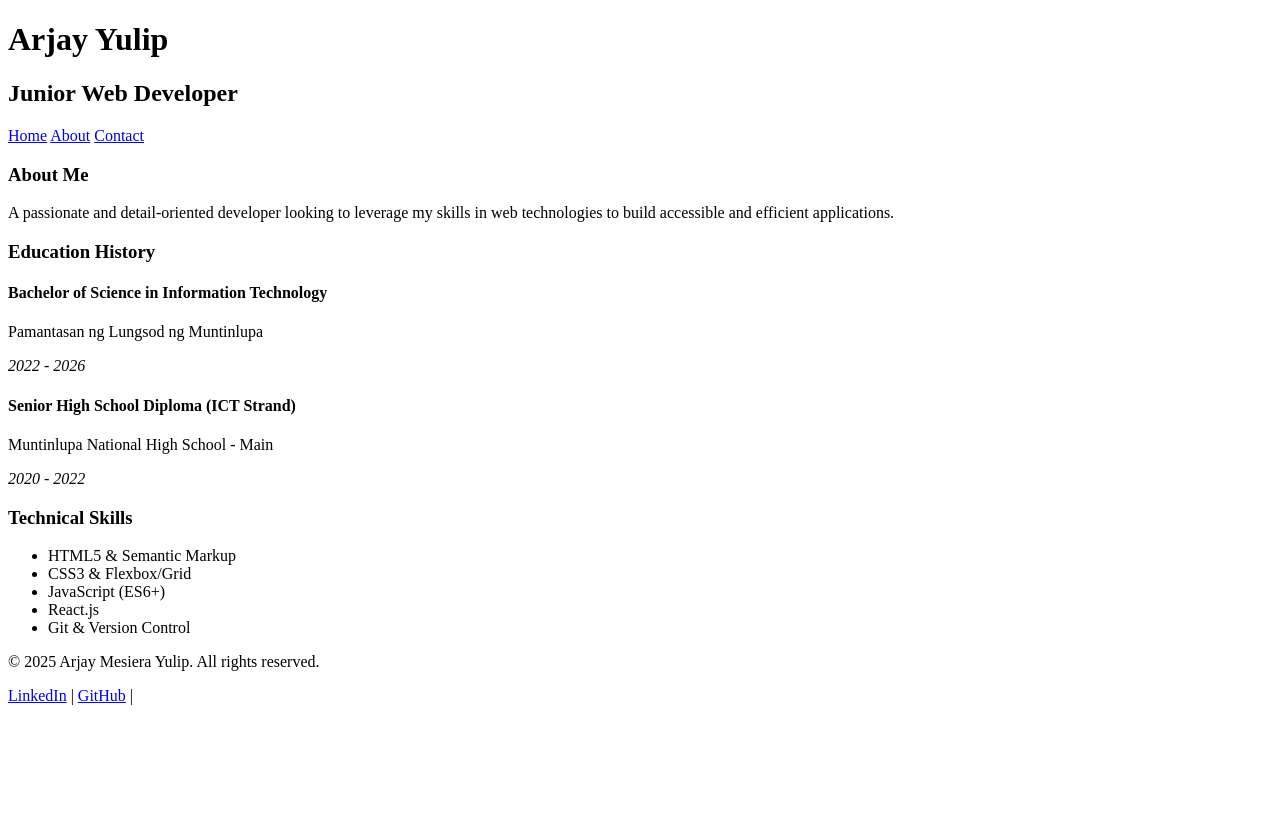
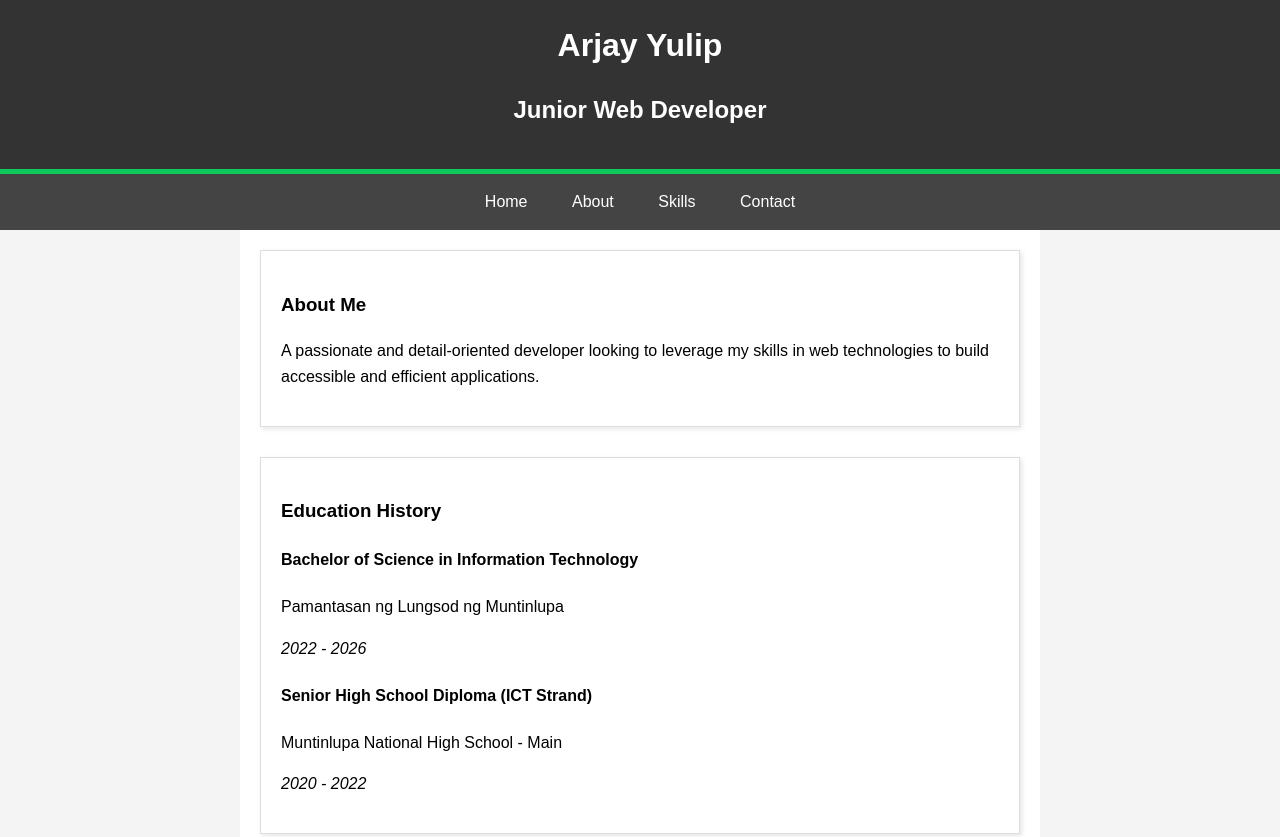
Before and after one commit to haoisky/intern-cv-jay, a plain HTML site: page index.html in a window 1280 px wide. Shown: the top 837 px of the page. Before the commit the page ends 800 px from the top, so only its background shows below. Drawn offline with Linux system fonts and the light colour scheme.

Commit message:
mini-task 2

```diff
--- a/index.html
+++ b/index.html
@@ -4,6 +4,7 @@
     <meta charset="UTF-8">
     <meta name="viewport" content="width=device-width, initial-scale=1.0">
     <title>Semantic CV</title>
+    <link rel="stylesheet" href="style.css">
 </head>
 <body>
 
@@ -13,9 +14,12 @@
     </header>
 
     <nav>
-        <a href="#home">Home</a>
-        <a href="#about">About</a>
-        <a href="#contact">Contact</a>
+        <ul>
+            <li><a href="#home">Home</a></li>
+            <li><a href="#about">About</a></li>
+            <li><a href="#skills">Skills</a></li>
+            <li><a href="#contact">Contact</a></li>
+        </ul>
     </nav>
 
     <main>
--- /dev/null
+++ b/style.css
@@ -0,0 +1,73 @@
+* {
+    box-sizing: border-box;
+}
+
+body {
+    margin: 0;
+    font-family: Arial, sans-serif;
+    line-height: 1.6;
+    background-color: #f4f4f4;
+}
+
+main {
+    max-width: 800px;
+    margin: 0 auto;
+    background-color: white;
+    padding: 20px;
+}
+
+header {
+    background-color: #333;
+    color: white;
+    padding: 20px;
+    border-bottom: 5px solid #0eca5d;
+    text-align: center;
+}
+
+header h1 {
+    margin: 0;
+}
+
+section {
+    margin-bottom: 30px;
+    border: 1px solid #ddd;
+    padding: 20px;
+    background-color: #fff;
+    box-shadow: 2px 2px 5px rgba(0,0,0,0.1);
+}
+
+nav {
+    background-color: #444;
+    text-align: center;
+}
+
+nav ul {
+    list-style-type: none;
+    padding: 0;
+    margin: 0;
+}
+
+nav ul li {
+    display: inline-block;
+    margin: 0;
+}
+
+nav a {
+    text-decoration: none;
+    color: white;
+    padding: 15px 20px;
+    display: inline-block;
+}
+
+nav a:hover {
+    background-color: #0056b3;
+    transition: 0.3s;
+}
+
+footer {
+    text-align: center;
+    padding: 20px;
+    margin-top: 50px;
+    border-top: 2px solid #ccc;
+    font-size: 0.9em;
+}
```
